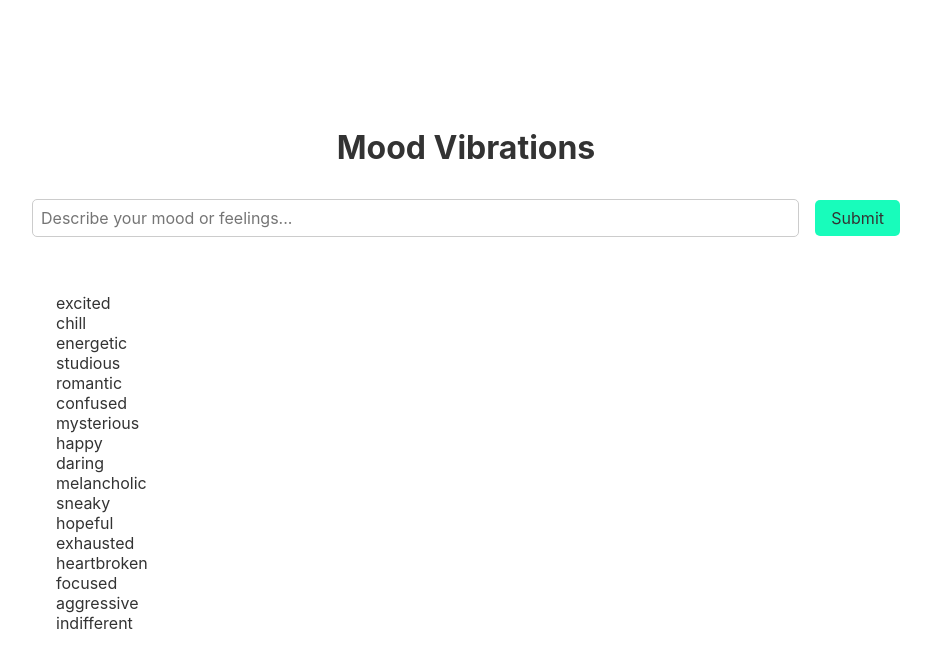
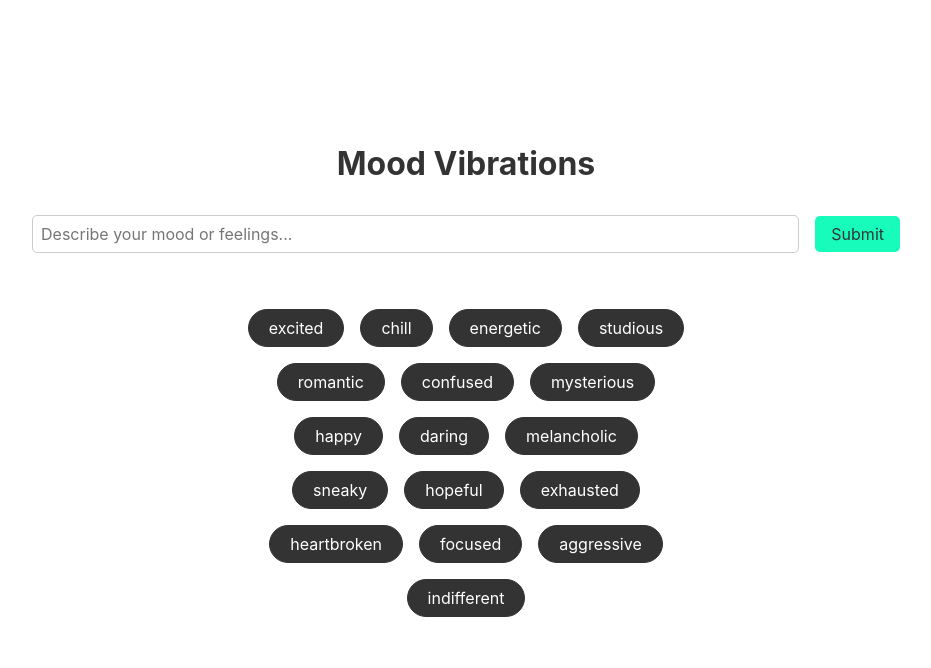
Before and after one commit to agviray/mood-vibrations, a React (Vite) app in the folder client/: page / in a window 1280 px wide. Shown: the top 668 px of the page, without its empty margins (174-1105 px from the left). Built offline with nearby package versions, Linux system fonts and the light colour scheme.

Commit message:
apply styles to user options

```diff
--- a/client/src/components/UserQuickOptions.jsx
+++ b/client/src/components/UserQuickOptions.jsx
@@ -1,4 +1,7 @@
-import { StyledUserQuickOptions } from './styles/UserQuickOptions.styled';
+import {
+  StyledUserQuickOptions,
+  StyledUserOption,
+} from './styles/UserQuickOptions.styled';
 
 const options = [
   { option: 'excited' },
@@ -24,9 +27,12 @@ const UserQuickOptions = () => {
   const renderOptions = () => {
     return options.map((option, index) => {
       return (
-        <div key={index} onClick={() => console.log(option.option)}>
+        <StyledUserOption
+          key={index}
+          onClick={() => console.log(option.option)}
+        >
           {option.option}
-        </div>
+        </StyledUserOption>
       );
     });
   };
--- a/client/src/components/styles/UserQuickOptions.styled.js
+++ b/client/src/components/styles/UserQuickOptions.styled.js
@@ -4,6 +4,12 @@ export const StyledUserQuickOptions = styled.div`
   padding: 1.5rem;
 
   & > div {
+    display: flex;
+    flex-wrap: wrap;
+    justify-content: center;
+    gap: 1rem;
+    max-width: 450px;
+    margin: 0 auto;
     padding-bottom: 1rem;
   }
 
@@ -11,3 +17,22 @@ export const StyledUserQuickOptions = styled.div`
     padding-bottom: 1rem;
   }
 `;
+
+export const StyledUserOption = styled.span`
+  display: inline-block;
+  display: flex;
+  align-items: center;
+  height: 38px;
+  line-height: 38px;
+  padding: 0 1.25rem;
+  border: 1px solid #333333;
+  background-color: rgba(51, 51, 51, 1);
+  color: #ffffff;
+  border-radius: 40px;
+
+  &:hover {
+    cursor: pointer;
+    background-color: #ffffff;
+    color: #333333;
+  }
+`;
```
